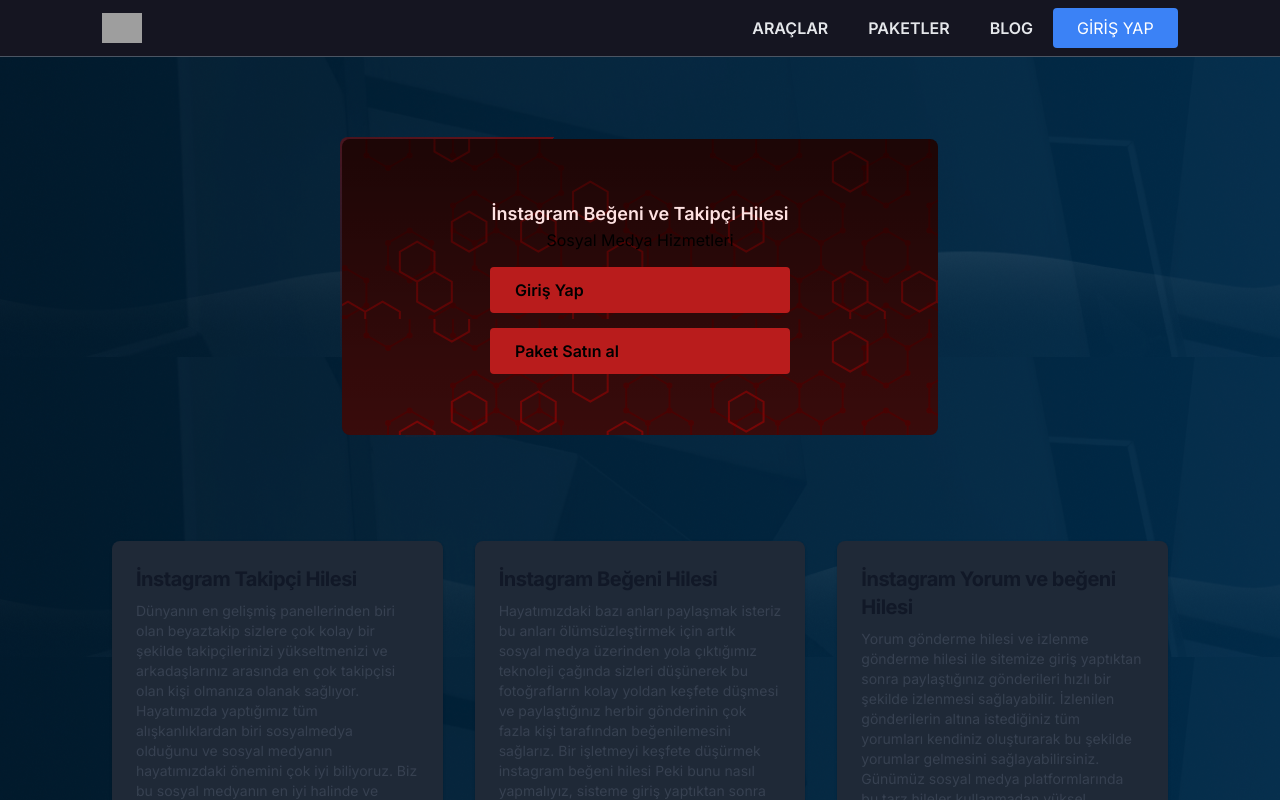
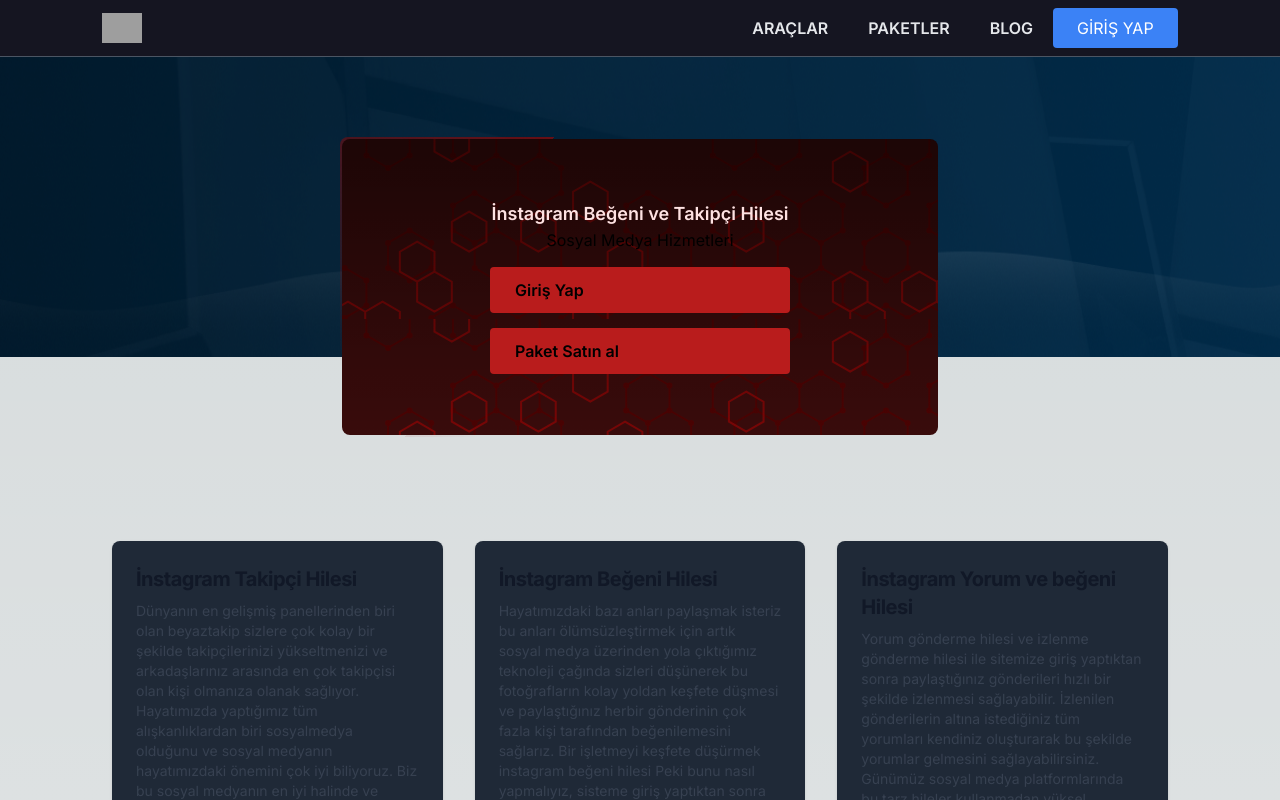
Before and after one commit to KerimeAbanoz/instagram, a Next.js app: page / in a window 1280 px wide. Shown: the top 800 px of the page. Built offline with nearby package versions, Linux system fonts and the light colour scheme; grey boxes are pictures that could not be loaded.

Commit message:
background done

```diff
--- a/src/styles/globals.css
+++ b/src/styles/globals.css
@@ -20,8 +20,6 @@
     background-repeat: no-repeat;
     /* background-size: cover */
     background-size: 100vw 300px;
-    background-attachment: fixed;
-    background-position: center top;
 
 }
 
```
